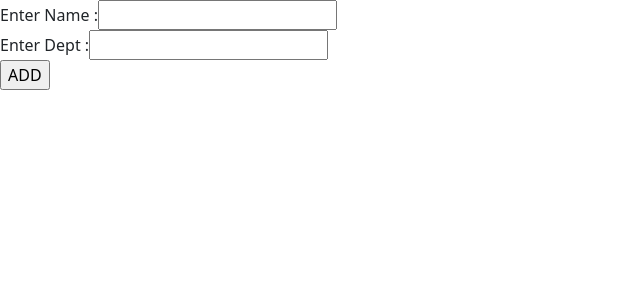
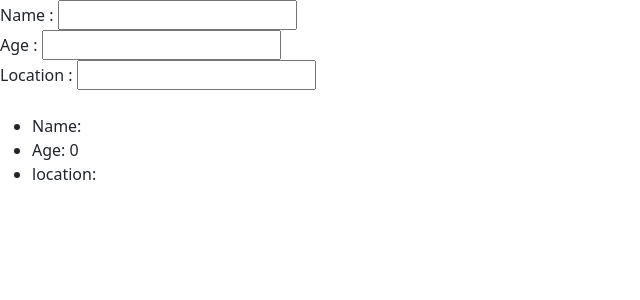
Before and after one commit to nilaybasak111/EjobIndia-Practice, a React (Vite) app in the folder React/React Examples/: page / in a window 1280 px wide. Shown: the top 300 px of the page, without its empty margins (0-640 px from the left). Built offline with nearby package versions, Linux system fonts and the light colour scheme.

Commit message:
Added 23 August React Classwork & Notes Concepts - Hooks Concept , Functional Component Implementations , useState() Hooks (Part 1)

```diff
--- a/React/React Examples/src/App.tsx
+++ b/React/React Examples/src/App.tsx
@@ -25,6 +25,8 @@ import AUG10EmpDetails2 from "./components/10AUG_ EmpDetails _HW2";
 import { AUG17RefEx1 } from "./components/17AUG_ Reference _ex1";
 import AUG17RefParentEx2 from "./components/17AUG_ Reference Parent_ex2";
 import AUG17RefParent2Ex2 from "./components/17AUG_ Reference Parent2_ex2";
+import AUG23HooksEx1 from "./hooks/23AUG_ hooks _ex1";
+import AUG23HooksUserInputEx2 from "./hooks/23AUG_ hooks User Input _ex2";
 
 function App() {
   return (
@@ -54,8 +56,10 @@ function App() {
       <AUG10EmpDetails />
       <AUG10EmpDetails2 />
       <AUG17RefEx1 />
-      <AUG17RefParentEx2 /> */}
+      <AUG17RefParentEx2 />
       <AUG17RefParent2Ex2 />
+      <AUG23HooksEx1 /> */}
+      <AUG23HooksUserInputEx2 />
     </>
   );
 }
--- /dev/null
+++ b/React/React Examples/src/hooks/23AUG_ hooks User Input _ex2.tsx
@@ -0,0 +1,39 @@
+import React, { useState } from "react";
+
+interface AUG23HooksUserInputEx2Type {
+  name: string;
+  age: number;
+  location: string;
+}
+
+const AUG23HooksUserInputEx2 = () => {
+  const [info, setInfo] = useState<AUG23HooksUserInputEx2Type>({
+    name: "",
+    age: 0,
+    location: "",
+  });
+
+  const valUpdate = (e: React.ChangeEvent<HTMLInputElement>) => {
+    const { name, value } = e.target;
+    setInfo({ ...info, [name]: value });
+  };
+
+  return (
+    <>
+      Name : <input type="text" name="name" onChange={valUpdate} />
+      <br />
+      Age : <input type="number" name="age" onChange={valUpdate} />
+      <br />
+      Location : <input type="text" name="location" onChange={valUpdate} />
+      <br />
+      <br />
+      <ul>
+        <li>Name: {info.name}</li>
+        <li>Age: {info.age}</li>
+        <li>location: {info.location}</li>
+      </ul>
+    </>
+  );
+};
+
+export default AUG23HooksUserInputEx2;
--- /dev/null
+++ b/React/React Examples/src/hooks/23AUG_ hooks _ex1.tsx
@@ -0,0 +1,31 @@
+import React, { useState } from "react";
+
+const AUG23HooksEx1 = () => {
+  const [name, setName] = useState<string>("Nilay");
+  const [age, setAge] = useState<number>(24);
+  const [location, setLocation] = useState<string>("Nabadwip");
+
+  // In Functional Component Method is Define using const
+  const valUpdate = () => {
+    setTimeout(() => {
+      setName("Nilay Basak");
+      setAge(24);
+      setLocation("Kolkata");
+    }, 2000);
+  };
+
+  return (
+    <>
+      <ul>
+        <li>Name: {name}</li>
+        <li>Age: {age}</li>
+        <li>Location: {location}</li>
+      </ul>
+      <br />
+      <br />
+      <button onClick={valUpdate}>Update</button>
+    </>
+  );
+};
+
+export default AUG23HooksEx1;
```
Also changed, not shown: 2 other files (tests, documents, lock files or other folders).
